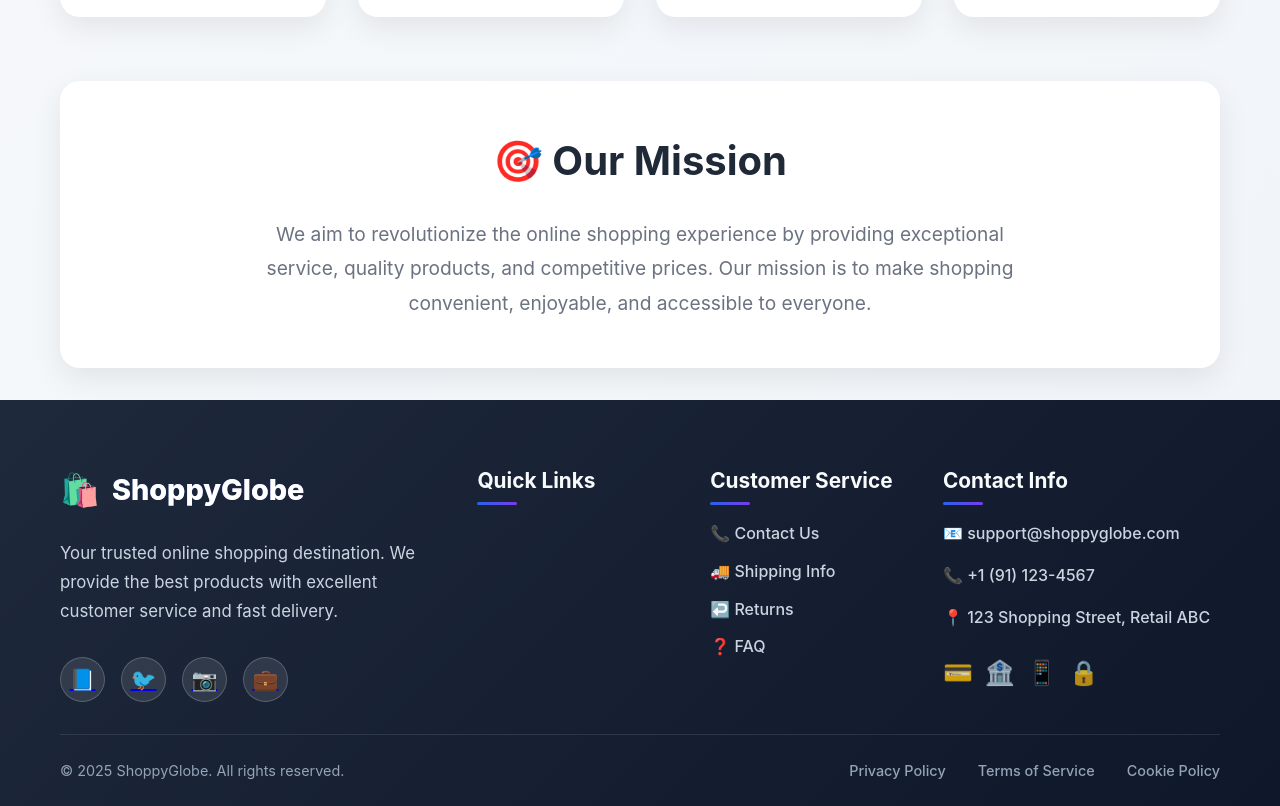
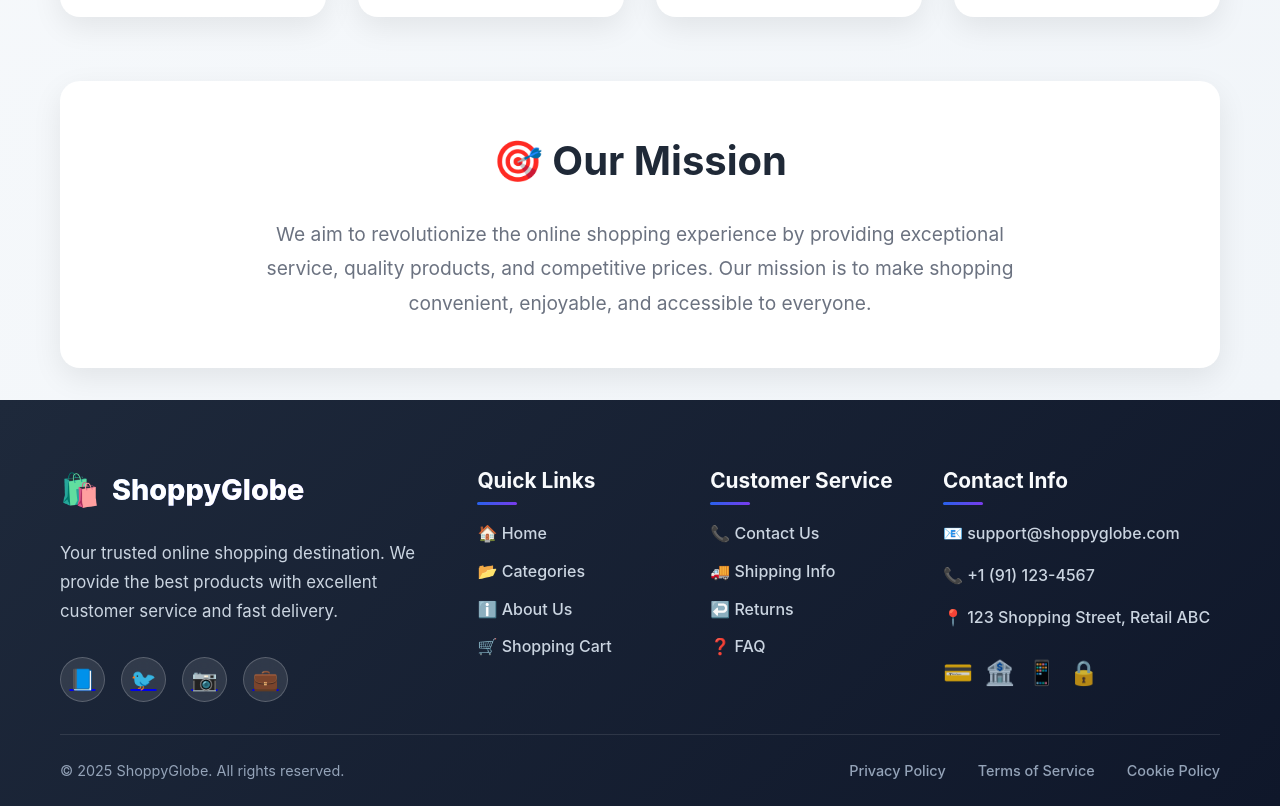
Before and after one commit to raghuwanshiayush2004/ShoppyGlobe-E-commerce, a React (Vite) app: page /about in a window 1280 px wide. Shown: the part 1224-2030 px from the top of the page. Built offline with nearby package versions, Linux system fonts and the light colour scheme; the HTML template or start-up script is replaced by a standard one.

Commit message:
add Quick links

```diff
--- a/src/components/Footer/Footer.jsx
+++ b/src/components/Footer/Footer.jsx
@@ -28,6 +28,10 @@ const Footer = () => {
           <div className="footer-section">
             <h4>Quick Links</h4>
             <ul className="footer-links">
+              <li><Link to="/">🏠 Home</Link></li>
+              <li><Link to="/categories">📂 Categories</Link></li>
+              <li><Link to="/about">ℹ️ About Us</Link></li>
+              <li><Link to="/cart">🛒 Shopping Cart</Link></li>
 
             </ul>
           </div>
```
